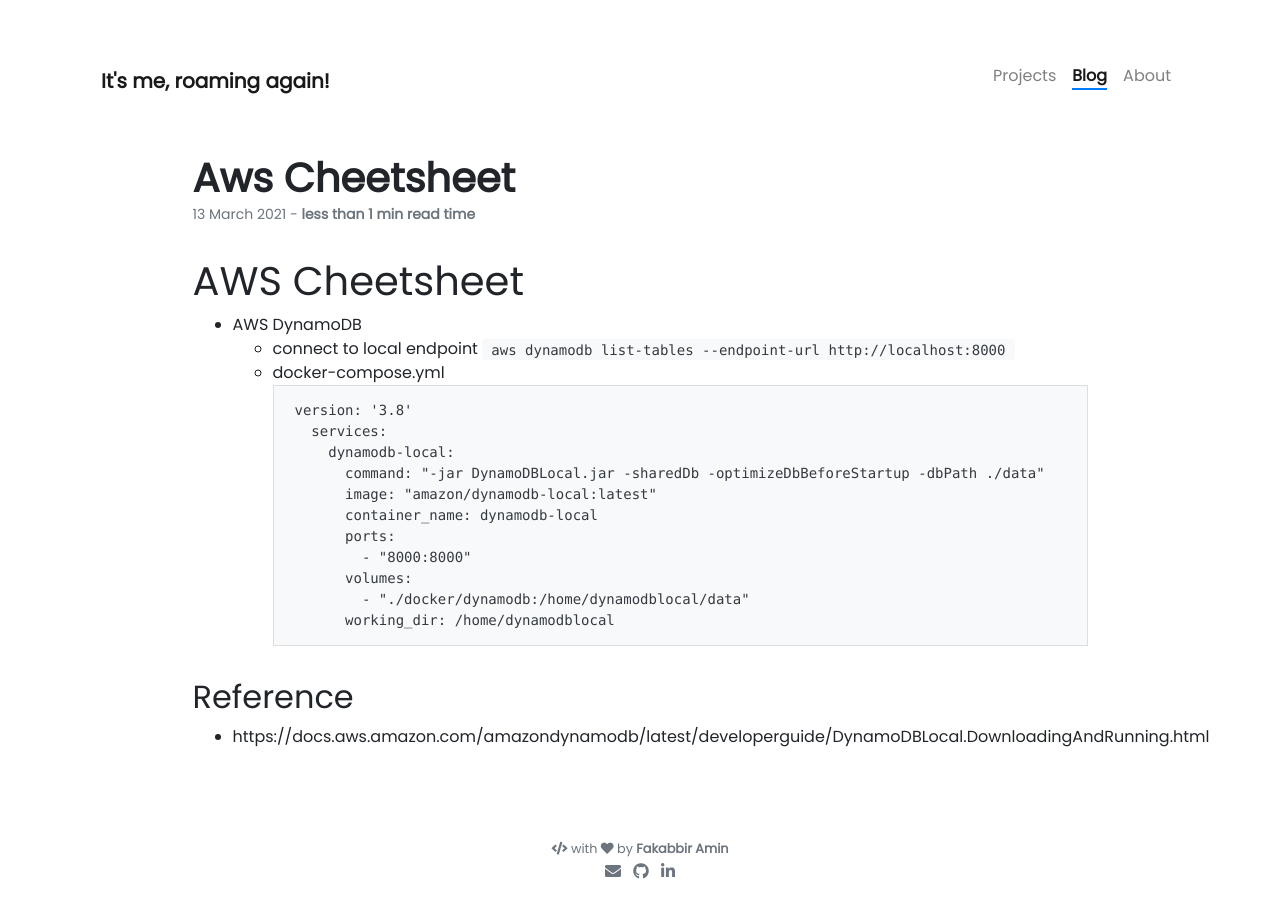
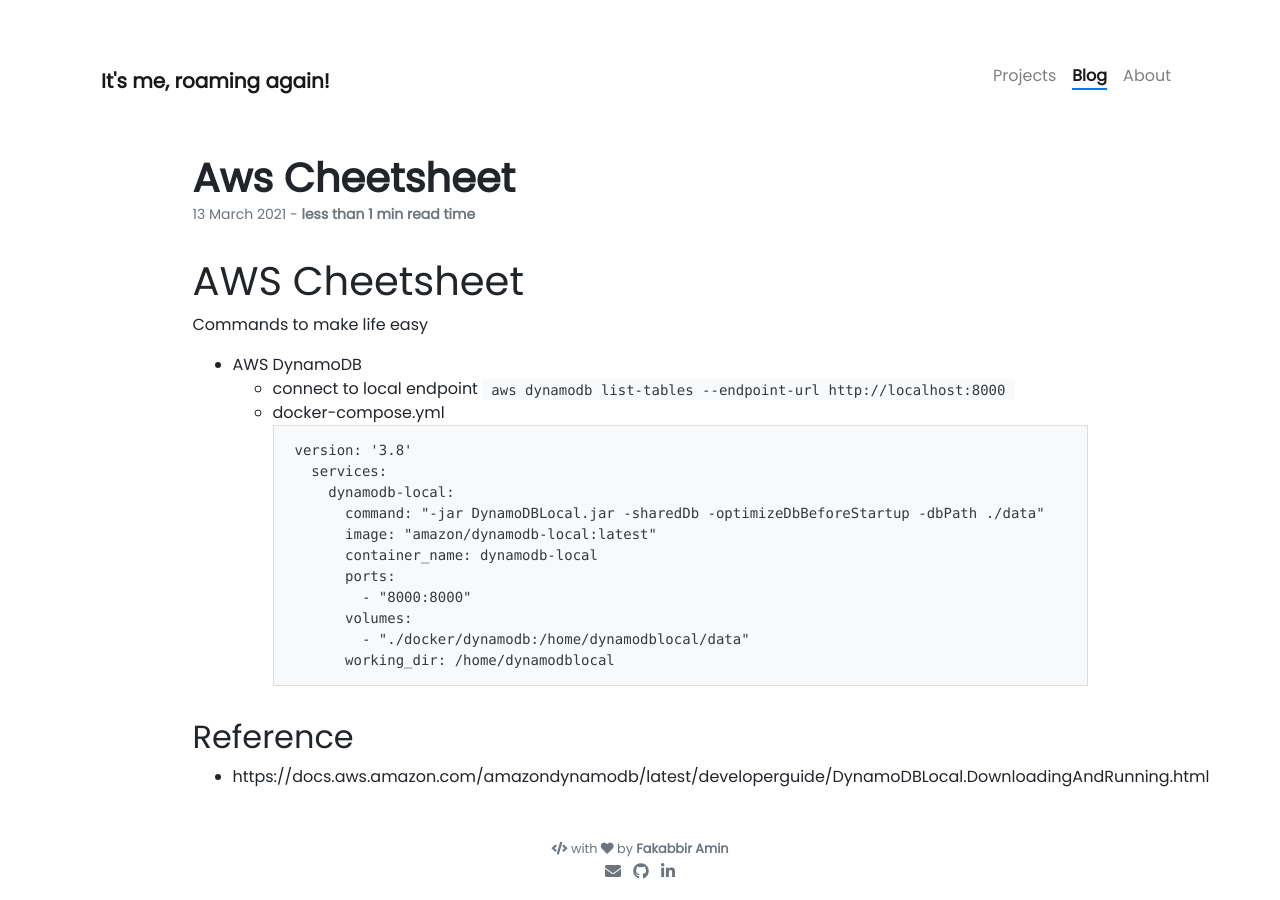
Before and after one commit to fakabbir/fakabbir.github.io, a Jekyll site: the page built from _posts/2021-03-13-aws-cheetsheet.md, in a window 1280 px wide. Built offline with Jekyll 4.4.1, drawn with Linux system fonts in a browser that asks for light colours; nearby versions of some CDN libraries; our own code applies the rules of GitHub Pages for plain Markdown files.

Commit message:
Update 2021-03-13-aws-cheetsheet.md

```diff
--- a/_posts/2021-03-13-aws-cheetsheet.md
+++ b/_posts/2021-03-13-aws-cheetsheet.md
@@ -1,5 +1,6 @@
 # AWS Cheetsheet
 
+Commands to make life easy
 - AWS DynamoDB
   - connect to local endpoint `aws dynamodb list-tables --endpoint-url http://localhost:8000`
   - docker-compose.yml
```
